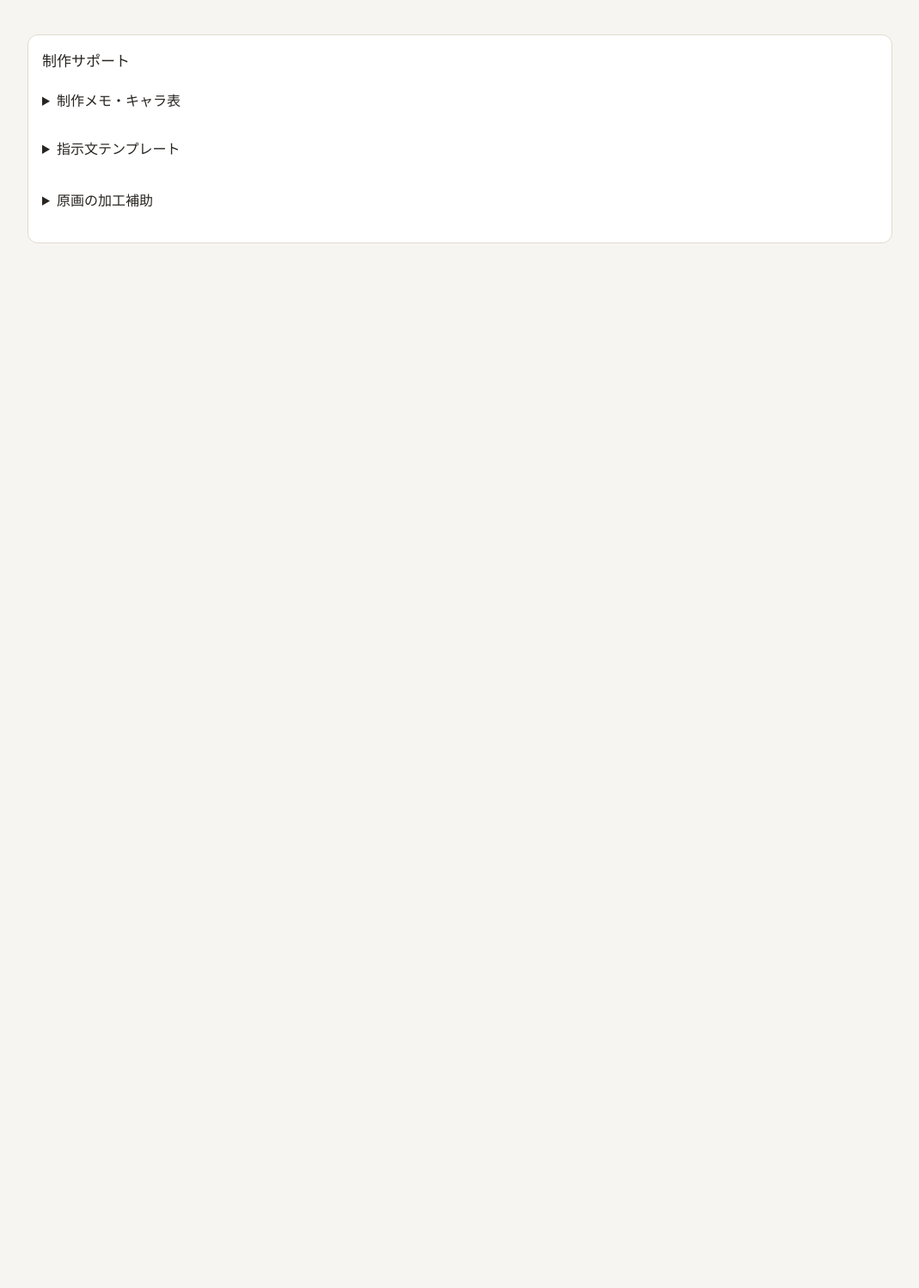
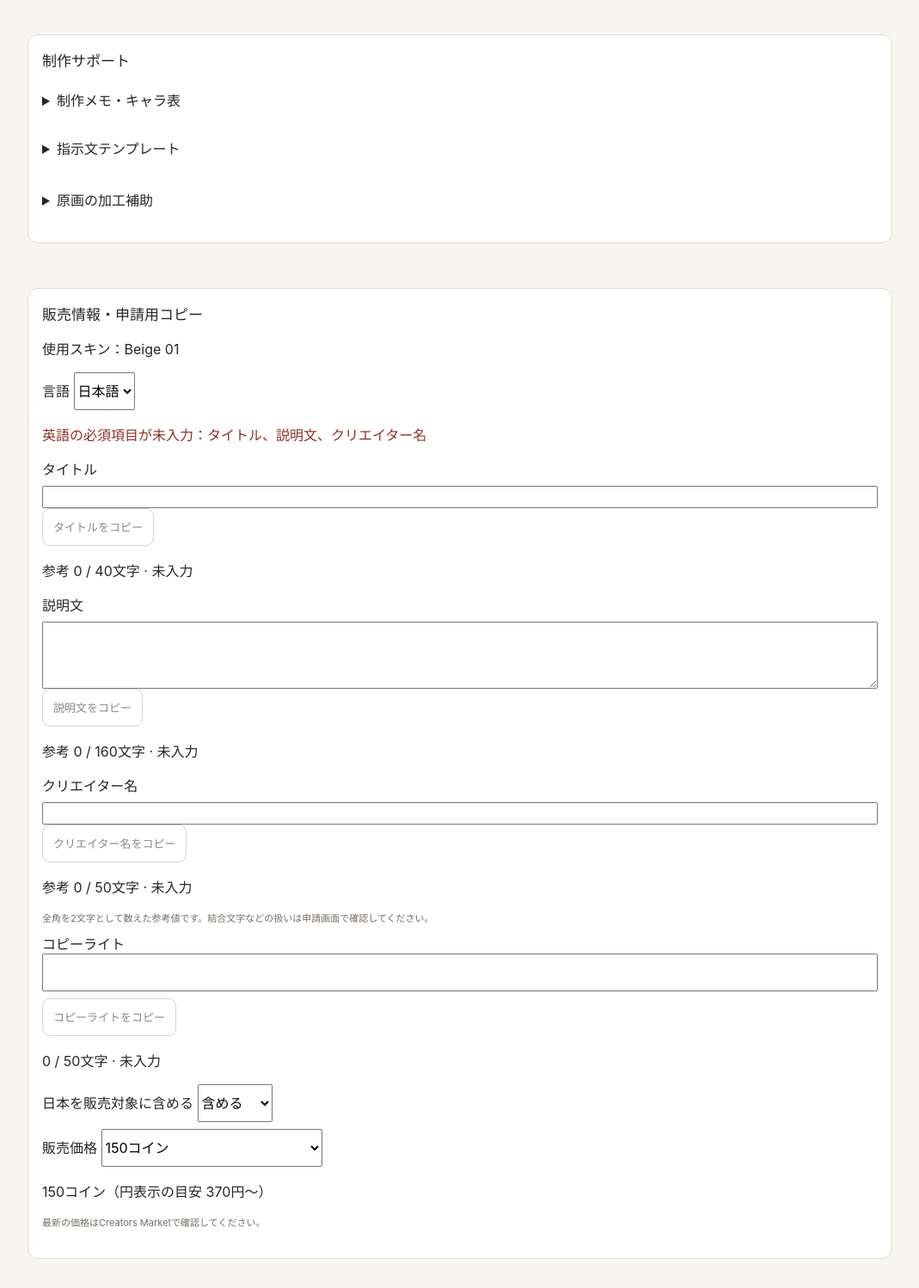
Before and after one commit to nachima-lab/line-theme-studio, a plain HTML site: page index.html in a window 1280 px wide. Shown: the part 2626-4124 px from the top of the page at 86% size, without its empty margins (105-1174 px from the left). Before the commit the page ends 2943 px from the top, so only its background shows below. Drawn offline with Linux system fonts and the light colour scheme.

Commit message:
作品ごとの販売情報と申請用コピーを追加

```diff
--- a/css/style.css
+++ b/css/style.css
@@ -108,3 +108,8 @@
 .production-swatch::before{content:'';display:inline-block;width:1em;height:1em;vertical-align:middle;margin-right:6px;border:1px solid #837a70;border-radius:4px;background:var(--swatch)}
 #production-character-image img,#production-draft{display:block;max-width:100%;max-height:360px;object-fit:contain}
 #production-draft{background:repeating-conic-gradient(#dedbd6 0 25%,#fff 0 50%) 0 0/20px 20px}
+
+.sales-field{margin:12px 0}
+.sales-field input,.sales-field textarea{display:block;width:100%;max-width:100%}
+#sales-section input[type=text]{width:100%;box-sizing:border-box;padding:8px}
+#sales-required{color:#8f3024}
--- a/index.html
+++ b/index.html
@@ -145,4 +145,23 @@
   <img id="production-draft" alt="加工後の下書き" hidden>
  </details>
 </section>
+<section id="sales-section" class="production-section" aria-labelledby="sales-heading" hidden>
+ <h2 id="sales-heading">販売情報・申請用コピー</h2>
+ <p>使用スキン：<span id="sales-skin"></span></p>
+ <label>言語 <select id="sales-language"></select></label>
+ <p id="sales-required"></p>
+ <div id="sales-fields"></div>
+ <p class="backup-help">全角を2文字として数えた参考値です。結合文字などの扱いは申請画面で確認してください。</p>
+ <label>コピーライト <input id="sales-copyright" type="text" aria-describedby="sales-copyright-help"></label>
+ <button type="button" id="sales-copyright-copy">コピーライトをコピー</button>
+ <p id="sales-copyright-help"></p>
+ <label>日本を販売対象に含める
+  <select id="sales-japan"><option value="">未設定</option><option value="true">含める</option><option value="false">含めない</option></select>
+ </label>
+ <label>販売価格 <select id="sales-coins"><option value="">未設定</option></select></label>
+ <p id="sales-price-help"></p>
+ <p class="backup-help">最新の価格はCreators Marketで確認してください。</p>
+ <p id="sales-status" role="status"></p>
+ <textarea id="sales-fallback" aria-label="手動でコピーする販売情報" readonly hidden></textarea>
+</section>
 </main><script type="module" src="./js/app.js"></script></body></html>
--- a/js/app.js
+++ b/js/app.js
@@ -1,3 +1,4 @@
+import {setupSalesPanel} from './sales-panel.js';
 import {loadSkins,groupedSkins,color} from './skins.js';
 import {renderPreview,renderBackground} from './preview.js';
 import {IMAGE_ACCEPT,IMAGE_SLOTS,createProject,defineCollection,loadCollection,saveCollection,parseLegacyJson} from './store.js';
@@ -31,6 +32,7 @@ const renameButton=document.getElementById('rename-project');
 const deleteButton=document.getElementById('delete-project');
 setupPreviewTabs();
 const extraPreviews=setupExtraPreviews();
+const renderSales=setupSalesPanel({save:sales=>updateProject({sales})});
 const renderProduction=setupProductionPanel({save:production=>updateProject({production}),setImage});
 const renderExport=setupExportPanel({
  saveSettings:exportSettings=>updateProject({exportSettings}),runOperation
@@ -129,6 +131,7 @@ function updateProject(changes){
  renderExport(updated);
  extraPreviews.renderProject(updated);
  renderProduction(updated);
+ renderSales(updated,skins.find(s=>s.id===updated.skinId)?.displayName);
 }
 
 function savePreviewRepair(slotId,projectId,item,preview){
@@ -267,6 +270,7 @@ function renderCollection(){
  renderExport(project);
  extraPreviews.renderProject(project);
  renderProduction(project,true);
+ renderSales(project,skins.find(s=>s.id===project?.skinId)?.displayName);
  showBackground();
  for(const slotId of assetViews.keys())renderAssetSlot(slotId);
 }
--- /dev/null
+++ b/js/sales-panel.js
@@ -0,0 +1,102 @@
+import {emptySales,SALES_FIELDS,SALES_LANGUAGES,SALES_PRICES,salesTextStatus} from './sales.js';
+
+export function setupSalesPanel({save}){
+ const section=document.getElementById('sales-section');
+ const find=id=>section.querySelector('#sales-'+id);
+ const language=find('language'),fields=find('fields'),copyright=find('copyright');
+ const coins=find('coins'),japan=find('japan'),status=find('status'),fallback=find('fallback');
+ let project,sales=emptySales();
+
+ for(const [key,label] of Object.entries(SALES_LANGUAGES))language.add(new Option(label,key));
+
+ async function copy(value){
+  fallback.hidden=true;
+  try{
+   await navigator.clipboard.writeText(value);
+   status.textContent='コピーしました。';
+  }catch{
+   fallback.value=value;
+   fallback.hidden=false;
+   fallback.focus();
+   fallback.select();
+   status.textContent='選択した文面をコピーしてください。';
+  }
+ }
+
+ function update(changes){save({...sales,...changes});}
+
+ const editors=Object.entries(SALES_FIELDS).map(([key,{label,limit}])=>{
+  const group=document.createElement('div');
+  group.className='sales-field';
+  const caption=document.createElement('label');
+  caption.htmlFor='sales-'+key;caption.textContent=label;
+  const input=document.createElement(key==='description'?'textarea':'input');
+  input.id=caption.htmlFor;
+  if(key==='description')input.rows=3;
+  input.setAttribute('aria-describedby','sales-'+key+'-help');
+  const help=document.createElement('p');
+  help.id='sales-'+key+'-help';
+  const button=document.createElement('button');
+  button.type='button';button.textContent=label+'をコピー';
+  button.addEventListener('click',()=>copy(input.value));
+  input.addEventListener('input',()=>{
+   const lang=language.value;
+   update({texts:{...sales.texts,[lang]:{...sales.texts[lang],[key]:input.value}}});
+  });
+  group.append(caption,input,button,help);
+  fields.append(group);
+  return {key,limit,input,help,button};
+ });
+
+ function render(){
+  const lang=language.value;
+  for(const {key,limit,input,help,button} of editors){
+   const value=sales.texts[lang][key];
+   if(input.value!==value)input.value=value;
+   const result=salesTextStatus(value,limit,lang==='en');
+   button.disabled=!value.trim();
+   help.textContent='参考 '+result.count+' / '+limit+'文字'+(result.warnings.length?' · '+result.warnings.join('、'):'');
+  }
+  const english=Object.entries(SALES_FIELDS).filter(([key])=>!sales.texts.en[key].trim()).map(([,field])=>field.label);
+  find('required').textContent=english.length?'英語の必須項目が未入力：'+english.join('、'):'';
+  if(copyright.value!==sales.copyright)copyright.value=sales.copyright;
+  const copyIssues=[];
+  if(!sales.copyright.trim())copyIssues.push('未入力');
+  if(!/^[A-Za-z0-9]*$/.test(sales.copyright))copyIssues.push('英数字のみ使用できます');
+  const count=Array.from(sales.copyright).length;
+  if(count>50)copyIssues.push('上限超過');
+  find('copyright-help').textContent=count+' / 50文字'+(copyIssues.length?' · '+copyIssues.join('、'):'');
+  find('copyright-copy').disabled=!sales.copyright.trim();
+  coins.value=sales.coins??'';
+  japan.value=sales.includesJapan===null?'':String(sales.includesJapan);
+  const selected=SALES_PRICES.find(price=>price.coins===sales.coins);
+  find('price-help').textContent=!selected?'販売価格が未設定です。'
+   :selected.outsideJapan&&sales.includesJapan!==false?'この価格は通常、日本を販売対象に含めない場合のみ設定できます。'
+   :selected.coins+'コイン（円表示の目安 '+selected.yen+'円〜）';
+ }
+
+ for(const price of SALES_PRICES){
+  coins.add(new Option(price.coins+'コイン'+(price.outsideJapan?'（通常は日本対象外）':''),price.coins));
+ }
+ language.value='ja';
+ language.addEventListener('change',()=>{status.textContent='';fallback.hidden=true;render();});
+ copyright.addEventListener('input',()=>update({copyright:copyright.value}));
+ find('copyright-copy').addEventListener('click',()=>copy(copyright.value));
+ coins.addEventListener('change',()=>update({coins:coins.value?Number(coins.value):null}));
+ japan.addEventListener('change',()=>update({includesJapan:japan.value?japan.value==='true':null}));
+
+ return (next,skinName)=>{
+  section.hidden=!next;
+  if(!next){project=null;return;}
+  if(project!==next.id){
+   language.value='ja';
+   status.textContent='';
+   fallback.hidden=true;
+   fallback.value='';
+  }
+  project=next.id;
+  sales=next.sales??emptySales();
+  find('skin').textContent=skinName??'—';
+  render();
+ };
+}
--- /dev/null
+++ b/js/sales.js
@@ -0,0 +1,50 @@
+export const SALES_LANGUAGES={ja:'日本語',en:'英語','zh-Hant':'繁体字',th:'タイ語'};
+export const SALES_FIELDS={
+ title:{label:'タイトル',limit:40},
+ description:{label:'説明文',limit:160},
+ creatorName:{label:'クリエイター名',limit:50}
+};
+export const SALES_PRICES=[
+ {coins:50,yen:120,outsideJapan:true},{coins:70,yen:190,outsideJapan:true},{coins:100,yen:250,outsideJapan:true},
+ {coins:150,yen:370},{coins:200,yen:490},{coins:250,yen:610}
+];
+const emoji=/[\p{Emoji_Presentation}\p{Extended_Pictographic}\u20e3]/u;
+// 公式ルールの全角2を参考表示する。曖昧幅や結合文字は申請画面で確認する。
+const wide=/[\u1100-\u115f\u2329\u232a\u2e80-\ua4cf\uac00-\ud7a3\uf900-\ufaff\ufe10-\ufe19\ufe30-\ufe6f\uff01-\uff60\uffe0-\uffe6\u{16fe0}-\u{18dff}\u{1aff0}-\u{1b2ff}\u{20000}-\u{3fffd}]/u;
+
+export function emptySales(){
+ return {texts:Object.fromEntries(Object.keys(SALES_LANGUAGES).map(language=>[language,{
+  title:'',description:'',creatorName:''
+ }])),copyright:'',coins:null,includesJapan:null};
+}
+
+export function readSales(value){
+ if(!value||typeof value!=='object'||Array.isArray(value)
+    ||typeof value.copyright!=='string'
+    ||(value.includesJapan!==null&&typeof value.includesJapan!=='boolean')
+    ||(value.coins!==null&&!SALES_PRICES.some(price=>price.coins===value.coins))){
+  throw new Error('販売情報の形式が正しくありません');
+ }
+ const sales=emptySales();
+ sales.copyright=value.copyright;
+ sales.coins=value.coins;
+ sales.includesJapan=value.includesJapan;
+ for(const language of Object.keys(SALES_LANGUAGES)){
+  for(const field of Object.keys(SALES_FIELDS)){
+   const text=value.texts?.[language]?.[field];
+   if(typeof text!=='string')throw new Error('販売情報の文面が正しくありません');
+   sales.texts[language][field]=text;
+  }
+ }
+ return sales;
+}
+
+export function salesTextStatus(value,limit,required){
+ let count=0;
+ for(const letter of value)count+=wide.test(letter)?2:1;
+ const warnings=[];
+ if(!value.trim())warnings.push(required?'未入力（英語は必須）':'未入力');
+ if(count>limit)warnings.push('上限超過（参考カウント）');
+ if(emoji.test(value))warnings.push('絵文字は使用できません');
+ return {count,warnings};
+}
--- a/js/store.js
+++ b/js/store.js
@@ -1,3 +1,4 @@
+import {emptySales,readSales} from './sales.js';
 import {createSplitStorage} from './split-storage.js';
 import {readAdjustments} from './export-spec.js';
 import {emptyProduction,HEX_COLOR,TEMPLATES} from './production-data.js';
@@ -23,8 +24,9 @@ export const IMAGE_SLOTS=[
 export const LEGACY_SLOT_IDS=['talkBackground','mainImage','menuIcon'];
 export const COLLECTION_VERSION=2;
 
-export function createProject(name){
- return {id:crypto.randomUUID(),name,skinId:'beige_01',images:{},production:emptyProduction()};
+export function createProject(name,{sales=true}={}){
+ return {id:crypto.randomUUID(),name,skinId:'beige_01',images:{},production:emptyProduction(),
+  ...(sales?{sales:{...emptySales(),coins:150,includesJapan:true}}:{})};
 }
 
 export function defineCollection(projects,activeId){
@@ -74,7 +76,7 @@ export function validateCollection(record,skinIds){
   ids.add(project.id);
   const slots=IMAGE_SLOTS.map(slot=>slot.id);
   const images=checkedImages(project.images,slots);
-  return {...project,exportSettings:readAdjustments(project.exportSettings),images,
+  return {...project,...(project.sales===undefined?{}:{sales:readSales(project.sales)}),exportSettings:readAdjustments(project.exportSettings),images,
    production:validateProduction(project.production,images,slots)};
  });
  if(projects.length?!ids.has(record.activeId):record.activeId!==null){
@@ -91,7 +93,7 @@ export function convertLegacy(project,skinIds){
   images['menu-talk-off']=images.menuIcon;
   delete images.menuIcon;
  }
- return {...createProject('引き継いだ作品'),skinId:project.skinId,images};
+ return {...createProject('引き継いだ作品',{sales:false}),skinId:project.skinId,images};
 }
 
 function dataUrlToBlob(value){
```
Also changed, not shown: js/backup-zip.js (+7 -7 lines), 2 other files.
